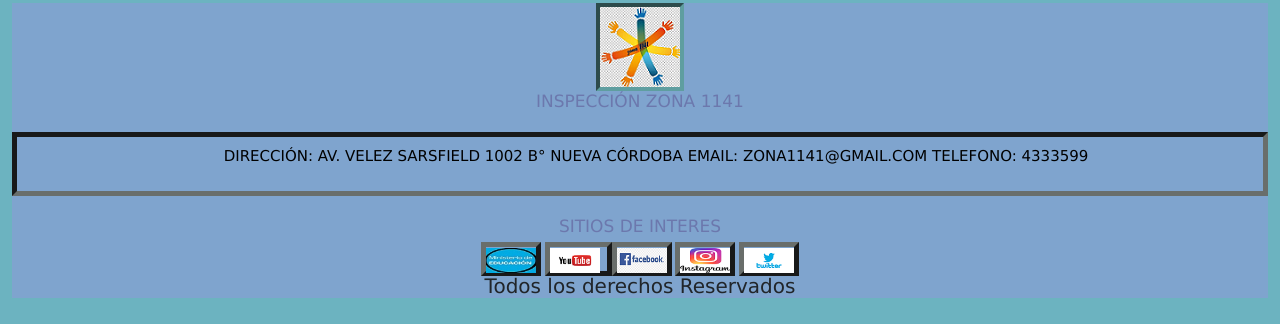
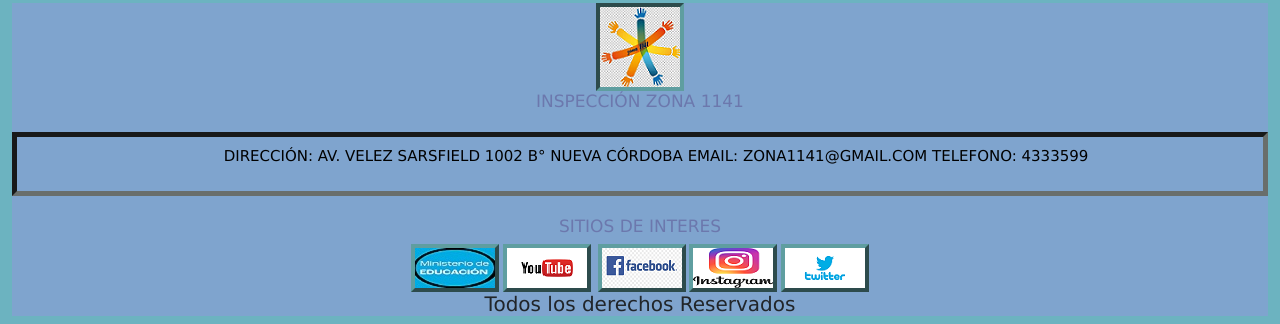
Before and after one commit to mariano-codificacion/coder-inspeccion, a plain HTML site: page pages/ubicacion.html in a window 1280 px wide. Shown: the part 1194-1518 px from the top of the page. Drawn offline with nearby package versions, Linux system fonts and the light colour scheme.

Commit message:
Correccion imagenes footer nuevo

```diff
--- a/CSS/estilo.css
+++ b/CSS/estilo.css
@@ -104,9 +104,6 @@ body
 
 /* Css Html Escuelas Zona Centro*/
 
-
-
-
 figcaption
 {
     background-color: rgb(117, 108, 108);
@@ -115,7 +112,6 @@ figcaption
     align-items: center;
     justify-content: center;
 }
-
 
 .terceraSeccionIndex
 {
@@ -163,10 +159,6 @@ figcaption
 
 }
 
-
-
-
-
 /* Estilos para Fondos */
 footer
 {
@@ -184,6 +176,14 @@ font-size: 10px;
     /* Tamaño de las fuentes */
 display: block;
 
+}
+footer a
+{
+    border: 0;
+}
+footer a img
+{
+    border: 4px cadetblue outset;
 }
 .index1
 {
--- a/pages/ubicacion.html
+++ b/pages/ubicacion.html
@@ -108,15 +108,15 @@
 		</h4>
 		<h4>Sitios de Interes</h4>
 		<a href="https://www.cba.gov.ar/organismo/ministerio-de-educacion" target="_blank"> <img
-				src="../assets/img/ministerio1.jpg" alt="logo-ministerio" width="50px"></a>
+				src="../assets/img/ministerio1.jpg" alt="logo-ministerio" ></a>
 		<a href="https://www.youtube.com/user/gobiernodecordoba" target="_blank"><img src="../assets/img/you tube.png"
-				alt="logo YouTube" width="50px"> </a>
+				alt="logo YouTube"> </a>
 		<a href="https://www.facebook.com/gobdecordoba" target="_blank"><img src="../assets/img/facebook-logo.png"
-				alt="escuelasede" width="50px"></a>
+				alt="escuelasede" ></a>
 		<a href="https://www.instagram.com/cordobaok/" target="_blank"><img src="../assets/img/instagram-logo-5.png"
-				alt="escuelasede" width="50px"></a>
+				alt="escuelasede" ></a>
 		<a href="https://twitter.com/gobdecordoba" target="_blank"><img src="../assets/img/twitter.png"
-				alt="logo twitter" width="50px"></a>
+				alt="logo twitter" ></a>
 		<h5>Todos los derechos Reservados</h5>
 	</footer>
 	<script src="https://cdn.jsdelivr.net/npm/bootstrap@5.3.0-alpha1/dist/js/bootstrap.bundle.min.js"
```
